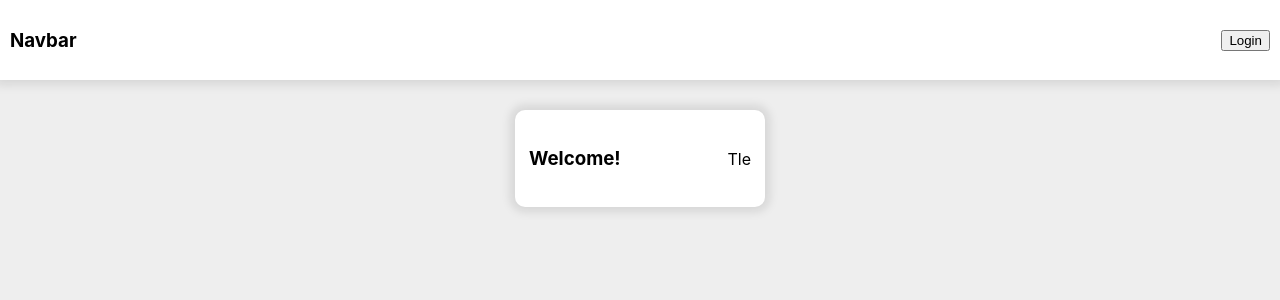
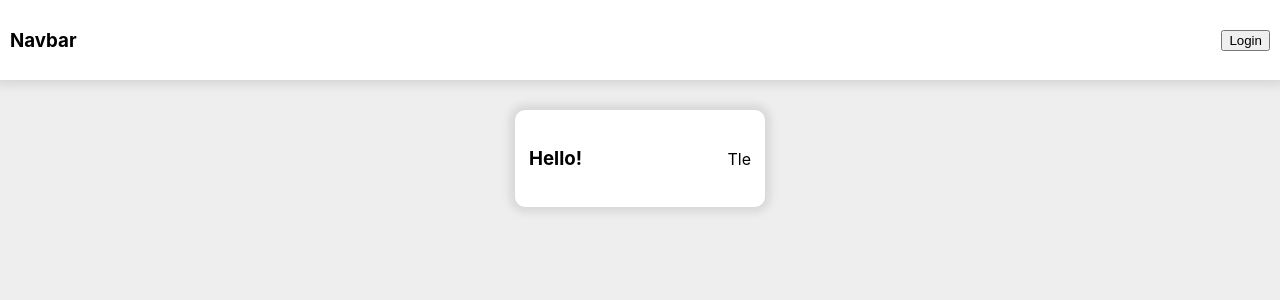
Before and after one commit to htmlza2555/my-first-react-app, a React (Vite) app: page / in a window 1280 px wide. Shown: the top 300 px of the page. Built offline with nearby package versions, Linux system fonts and the light colour scheme.

Commit message:
demo condition rendering

```diff
--- a/src/App.tsx
+++ b/src/App.tsx
@@ -5,7 +5,7 @@ function App() {
   return (
     <div className="App">
       <Navbar />
-      <Greeting name="Tle" />
+      <Greeting name="Tle" greetingMsg="Hello!" isLoggedIn={true} />
     </div>
   )
 }
--- a/src/components/Greeting.tsx
+++ b/src/components/Greeting.tsx
@@ -2,13 +2,15 @@ import classes from './Greeting.module.css'
 
 interface IGreetingProps {
   name: string
+  greetingMsg: string
+  isLoggedIn: boolean
 }
 
-const Greeting = ({ name }: IGreetingProps) => {
+const Greeting = ({ name, greetingMsg, isLoggedIn }: IGreetingProps) => {
   return (
     <div className={classes.card}>
-      <h3>Welcome!</h3>
-      <p>{name}</p>
+      <h3>{greetingMsg}</h3>
+      <p>{isLoggedIn ? name : 'Who are you ?'}</p>
     </div>
   )
 }
```
